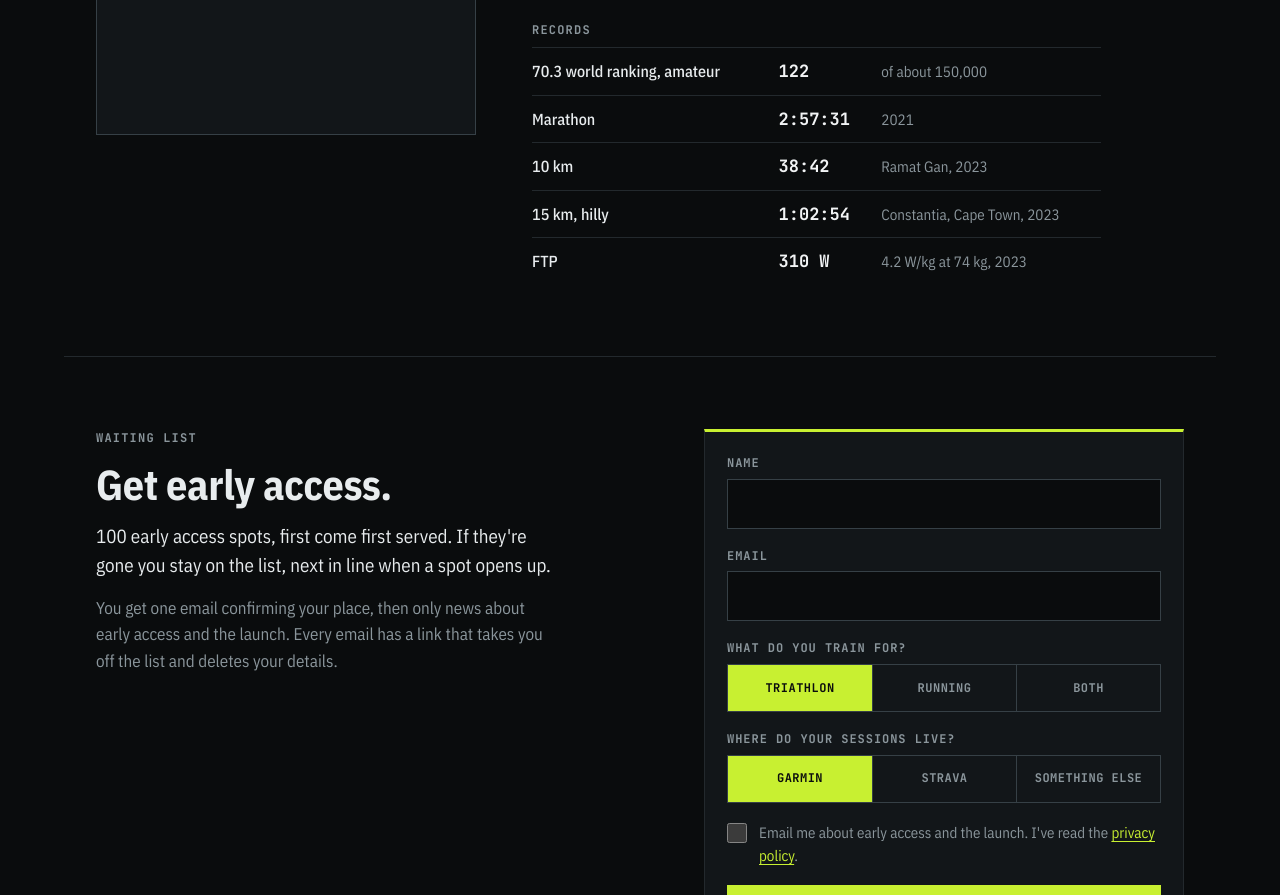
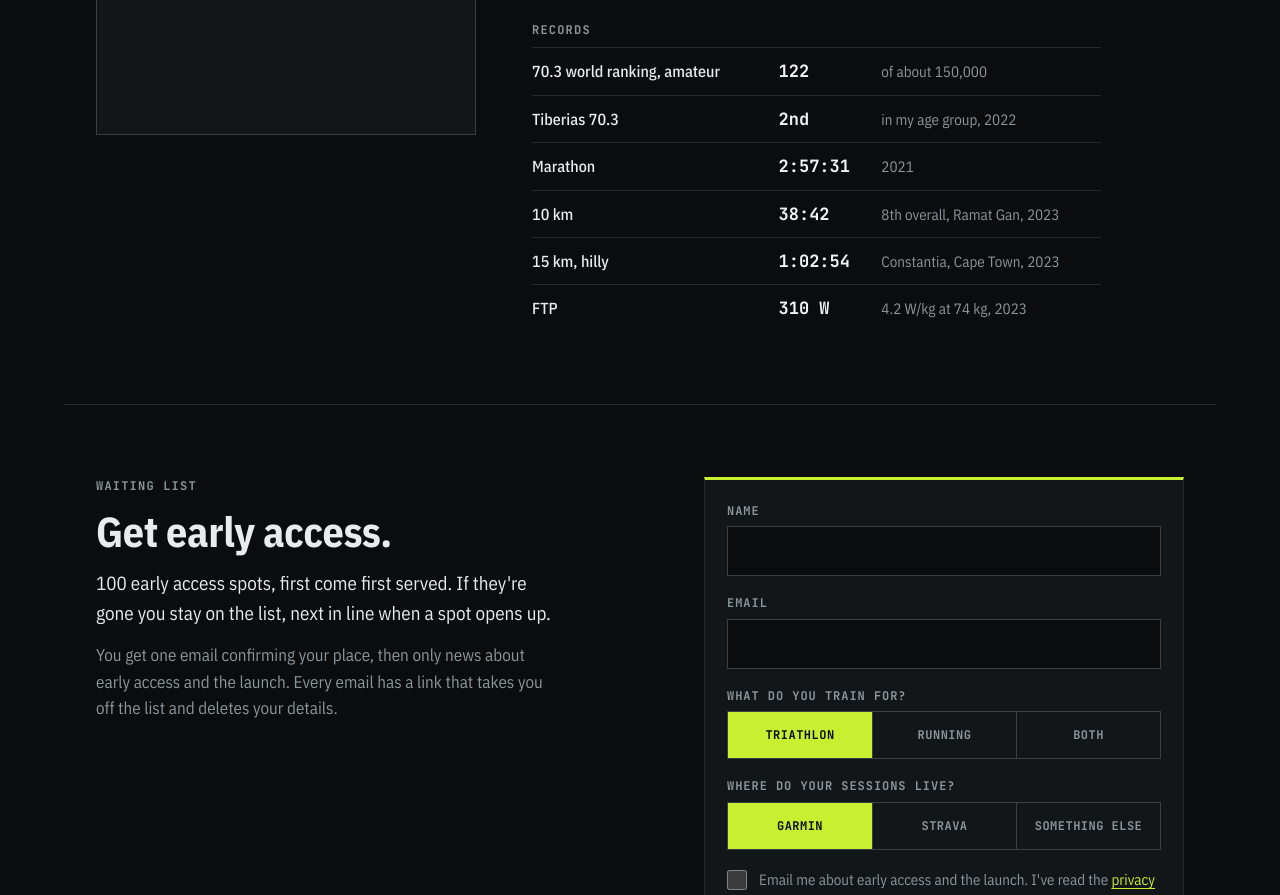
Before and after one commit to davidscode1418/arete-landing, a website: page index.html in a window 1280 px wide. Shown: the part 6847-7742 px from the top of the page. Drawn offline with Linux system fonts and the light colour scheme; no server answers.

Commit message:
Records update

```diff
--- a/index.html
+++ b/index.html
@@ -222,8 +222,9 @@
           <caption class="label">Records</caption>
           <tbody>
             <tr><th scope="row">70.3 world ranking, amateur</th><td class="num">122</td><td>of about 150,000</td></tr>
+            <tr><th scope="row">Tiberias 70.3</th><td class="num">2nd</td><td>in my age group, 2022</td></tr>
             <tr><th scope="row">Marathon</th><td class="num">2:57:31</td><td>2021</td></tr>
-            <tr><th scope="row">10 km</th><td class="num">38:42</td><td>Ramat Gan, 2023</td></tr>
+            <tr><th scope="row">10 km</th><td class="num">38:42</td><td>8th overall, Ramat Gan, 2023</td></tr>
             <tr><th scope="row">15 km, hilly</th><td class="num">1:02:54</td><td>Constantia, Cape Town, 2023</td></tr>
             <tr><th scope="row">FTP</th><td class="num">310 W</td><td>4.2 W/kg at 74 kg, 2023</td></tr>
           </tbody>
```
